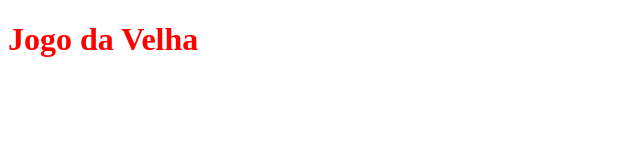
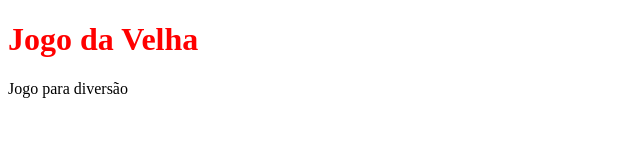
Before and after one commit to GustavoPereira26/Jogo-da-Velha, a plain HTML site: page index.html in a window 1280 px wide. Shown: the whole page, without its empty margins (0-640 px from the left). Drawn offline with Linux system fonts and the light colour scheme.

Commit message:
Paragrafo

```diff
--- a/index.html
+++ b/index.html
@@ -8,5 +8,6 @@
 </head>
 <body>
     <h1> Jogo da Velha </h1>
+    <p> Jogo para diversão </p>
 </body>
 </html>
```
